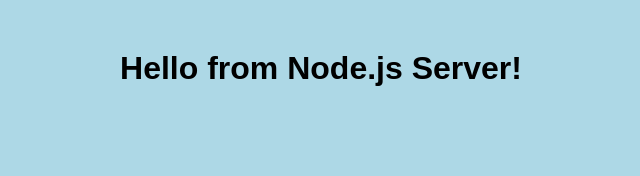
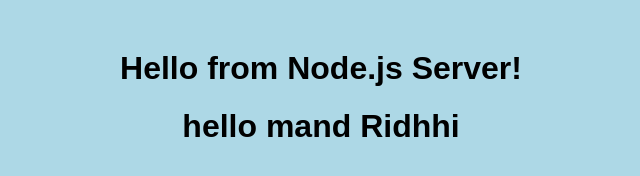
Before and after one commit to pratikwayal01/simple-webserver, a website: page public/index.html in a window 1280 px wide. Shown: the whole page, without its empty margins (319-959 px from the left). Drawn offline with Linux system fonts and the light colour scheme.

Commit message:
Add greeting for Mand and Ridhhi in index.html

```diff
--- a/public/index.html
+++ b/public/index.html
@@ -7,6 +7,7 @@
 </head>
 <body>
     <h1>Hello from Node.js Server!</h1>
+    <h1>hello mand Ridhhi </h1>
     <script src="script.js"></script>
 </body>
 </html>
```
